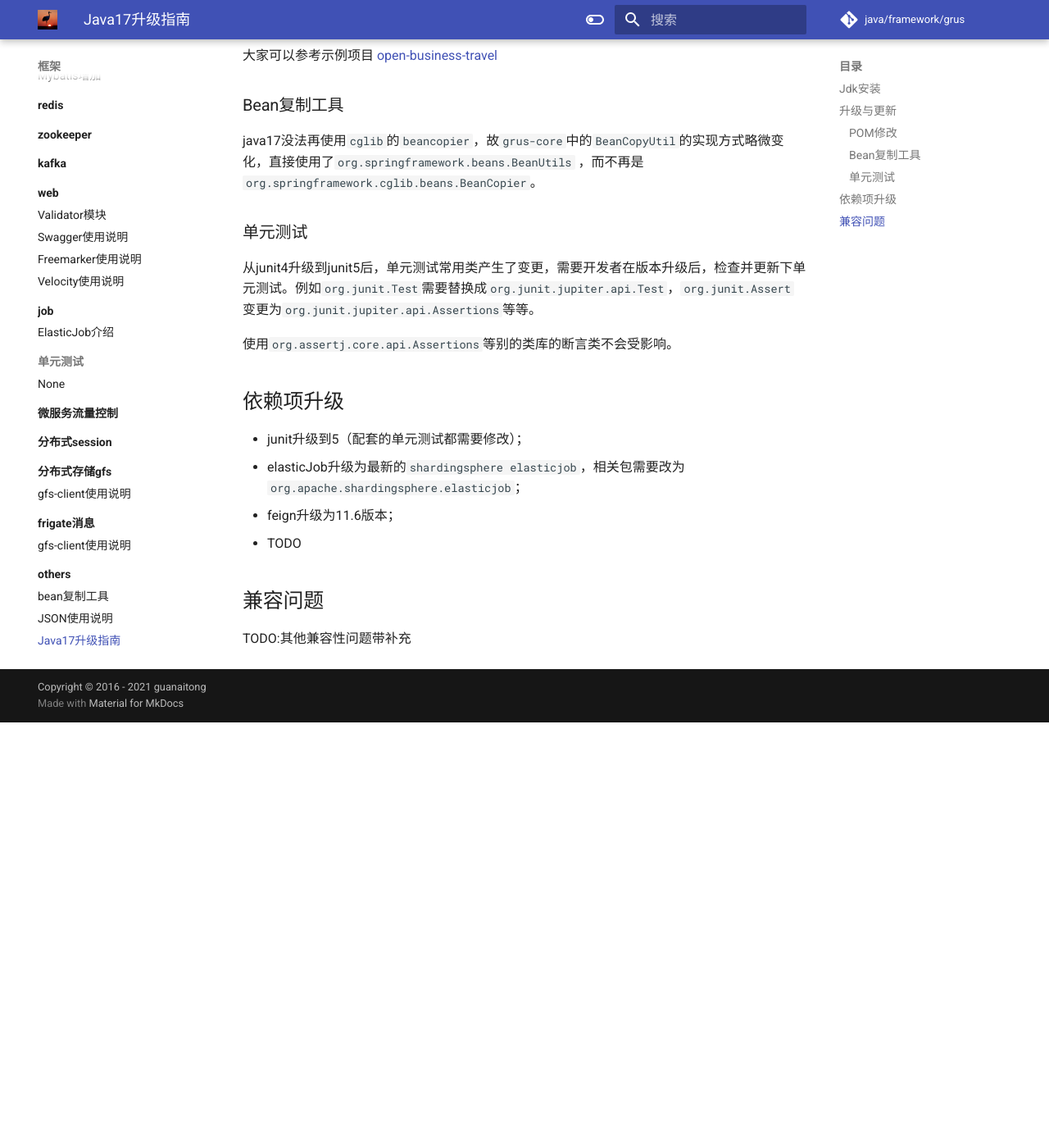
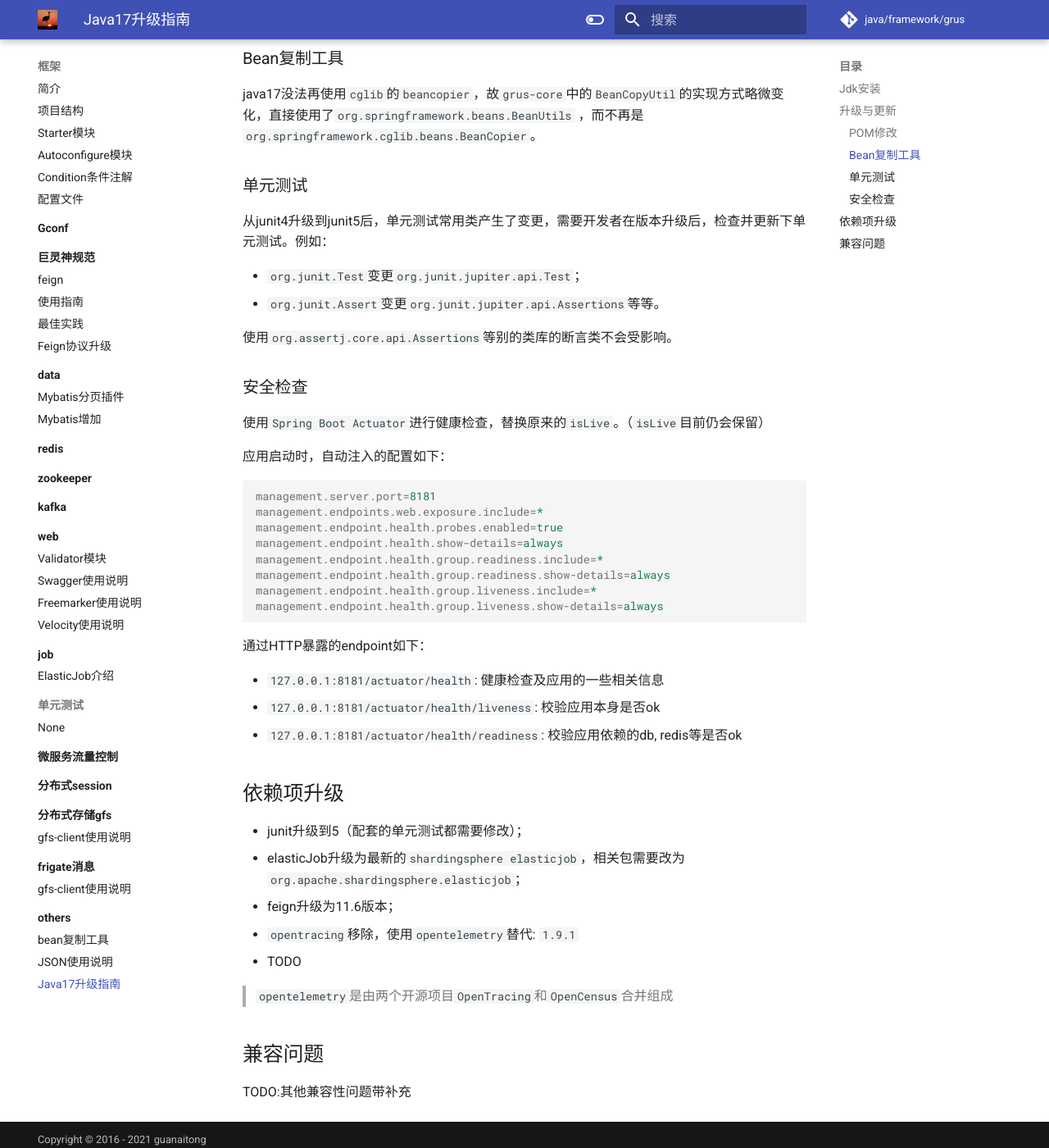
Before and after one commit to guanaitong/grus, an MkDocs documentation site: the page built from docs/framework/others/grus-17.md, in a window 1280 px wide and 1400 px high, scrolled down 1179 px. Shown: the whole window at 82% size. Built offline with MkDocs 1.6.1 and Material for MkDocs 9.7.7, drawn with Linux system fonts in a browser that asks for light colours; before the commit the page ends 2060 px from its top, so only the background shows below that; some of the changed text lies outside the part shown.

Commit message:
doc: update doc

````diff
--- a/docs/framework/others/grus-17.md
+++ b/docs/framework/others/grus-17.md
@@ -14,9 +14,6 @@
 
     ```xml
     <project>
-        <properties>
-            <java.version>17</java.version>
-        </properties>
         <dependencyManagement>
             <dependencies>
                 <dependency>
@@ -67,17 +64,45 @@ java17没法再使用`cglib`的`beancopier`，故`grus-core`中的`BeanCopyUtil`
 
 ### 单元测试
 
-从junit4升级到junit5后，单元测试常用类产生了变更，需要开发者在版本升级后，检查并更新下单元测试。例如`org.junit.Test`需要替换成`org.junit.jupiter.api.Test`，`org.junit.Assert`
-变更为`org.junit.jupiter.api.Assertions`等等。
+从junit4升级到junit5后，单元测试常用类产生了变更，需要开发者在版本升级后，检查并更新下单元测试。例如：
+
+- `org.junit.Test`变更`org.junit.jupiter.api.Test`；
+- `org.junit.Assert`变更`org.junit.jupiter.api.Assertions`等等。
 
 使用`org.assertj.core.api.Assertions`等别的类库的断言类不会受影响。
+
+### 安全检查
+
+使用`Spring Boot Actuator`进行健康检查，替换原来的`isLive`。（`isLive`目前仍会保留）
+
+应用启动时，自动注入的配置如下：
+
+```properties
+management.server.port=8181
+management.endpoints.web.exposure.include=*
+management.endpoint.health.probes.enabled=true
+management.endpoint.health.show-details=always
+management.endpoint.health.group.readiness.include=*
+management.endpoint.health.group.readiness.show-details=always
+management.endpoint.health.group.liveness.include=*
+management.endpoint.health.group.liveness.show-details=always
+```
+
+通过HTTP暴露的endpoint如下：
+
+- `127.0.0.1:8181/actuator/health`: 健康检查及应用的一些相关信息
+- `127.0.0.1:8181/actuator/health/liveness`: 校验应用本身是否ok
+- `127.0.0.1:8181/actuator/health/readiness`: 校验应用依赖的db, redis等是否ok
 
 ## 依赖项升级
 
 - junit升级到5（配套的单元测试都需要修改）；
 - elasticJob升级为最新的`shardingsphere elasticjob`，相关包需要改为`org.apache.shardingsphere.elasticjob`；
 - feign升级为11.6版本；
+- `opentracing`移除，使用`opentelemetry`替代: `1.9.1`
 - TODO
+
+> `opentelemetry`是由两个开源项目`OpenTracing`和`OpenCensus`合并组成
 
 ## 兼容问题
 
````
Also changed, not shown: docs/index.md (+8 -6 lines).
